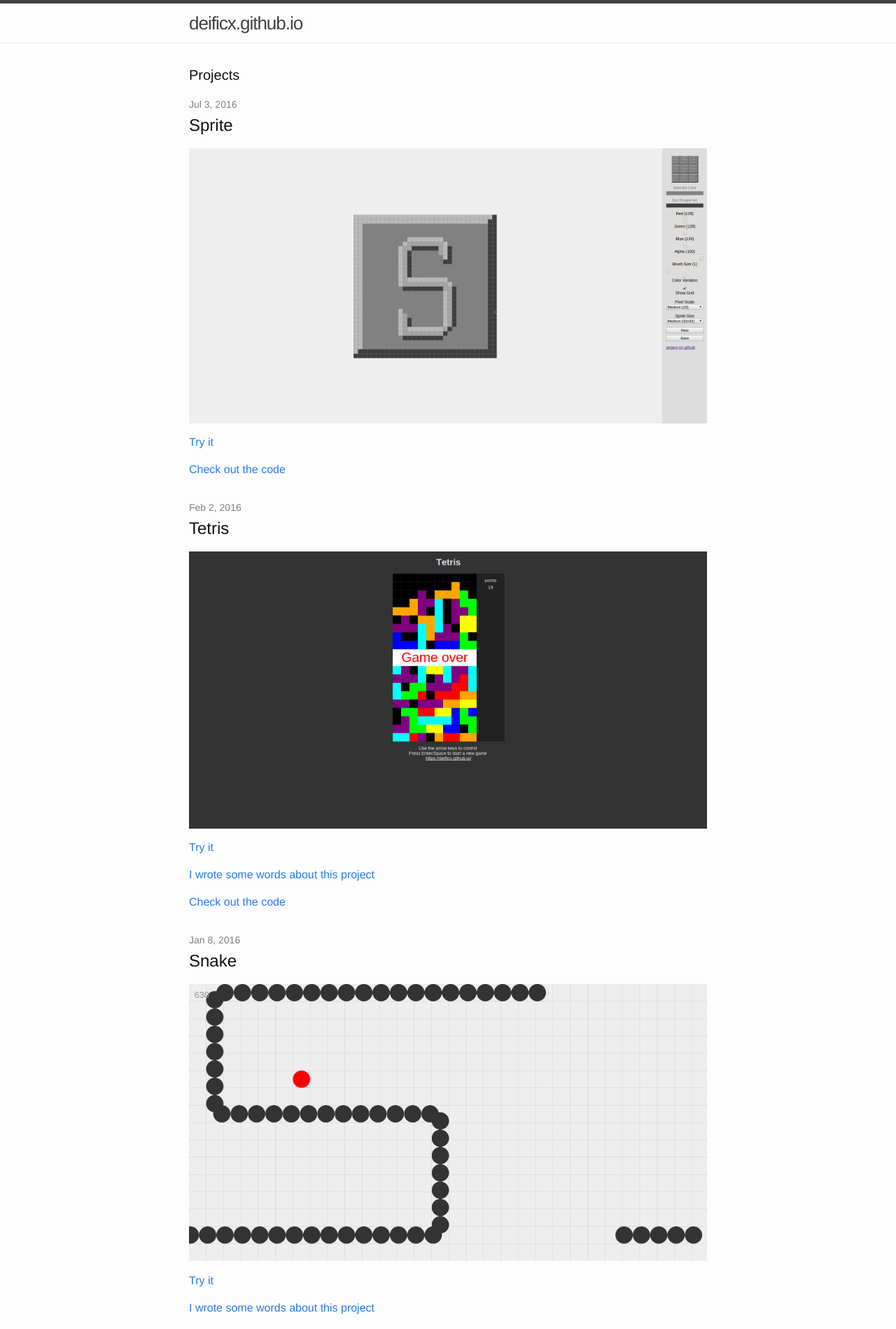
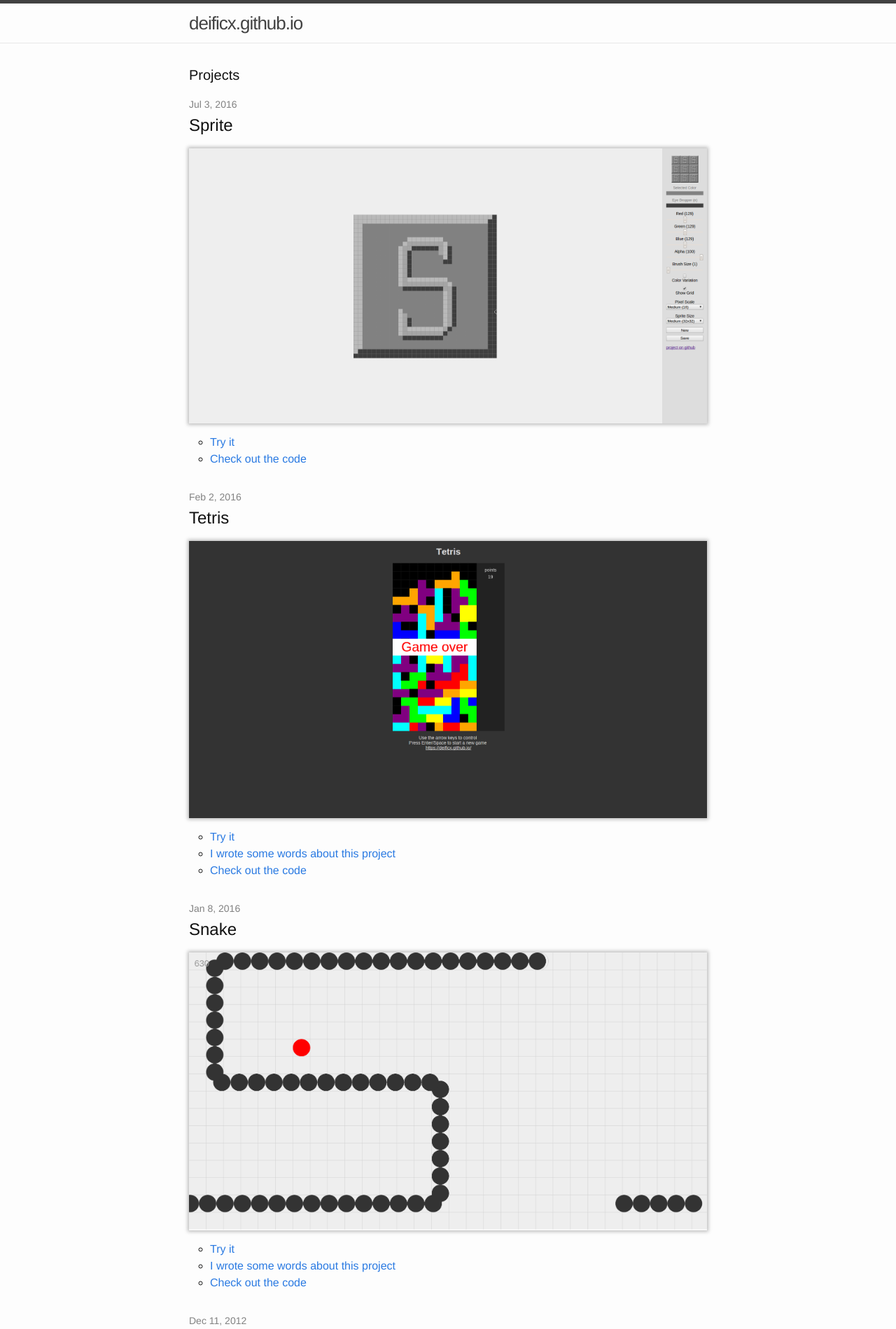
Before and after one commit to deificx/deificx.github.io, a Jekyll site: the page built from index.html, in a window 1280 px wide. Shown: the top 1899 px of the page at 70% size. Built offline with Jekyll 4.4.1, drawn with Linux system fonts in a browser that asks for light colours.

Commit message:
added a favicon, drop shadow on images to make the white ones stand out, and link lists instead of paragraphs

```diff
--- a/css/main.scss
+++ b/css/main.scss
@@ -69,3 +69,9 @@
 	cursor: default;
 	text-decoration: none;
 }
+
+.post-list img {
+	-webkit-box-shadow: 0px 0px 5px 2px rgba(0,0,0,0.25);
+	-moz-box-shadow: 0px 0px 5px 2px rgba(0,0,0,0.25);
+	box-shadow: 0px 0px 5px 2px rgba(0,0,0,0.25);
+}
--- a/index.html
+++ b/index.html
@@ -18,21 +18,23 @@
             </a>
           </p>
         {% endif %}
+        <ul>
         {% if post.location %}
-          <p>
+          <li>
             <a href="{{ post.location }}">Try it</a>
-          </p>
+          </li>
         {% endif %}
         {% if post.blog %}
-          <p>
+          <li>
             <a href="{{ post.blog }}">I wrote some words about this project</a>
-          </p>
+          </li>
         {% endif %}
         {% if post.code %}
-          <p>
+          <li>
             <a href="{{ post.code }}">Check out the code</a>
-          </p>
+          </li>
         {% endif %}
+        </ul>
       </li>
     {% endfor %}
   </ul>
```
Also changed, not shown: favicon.ico (added).
